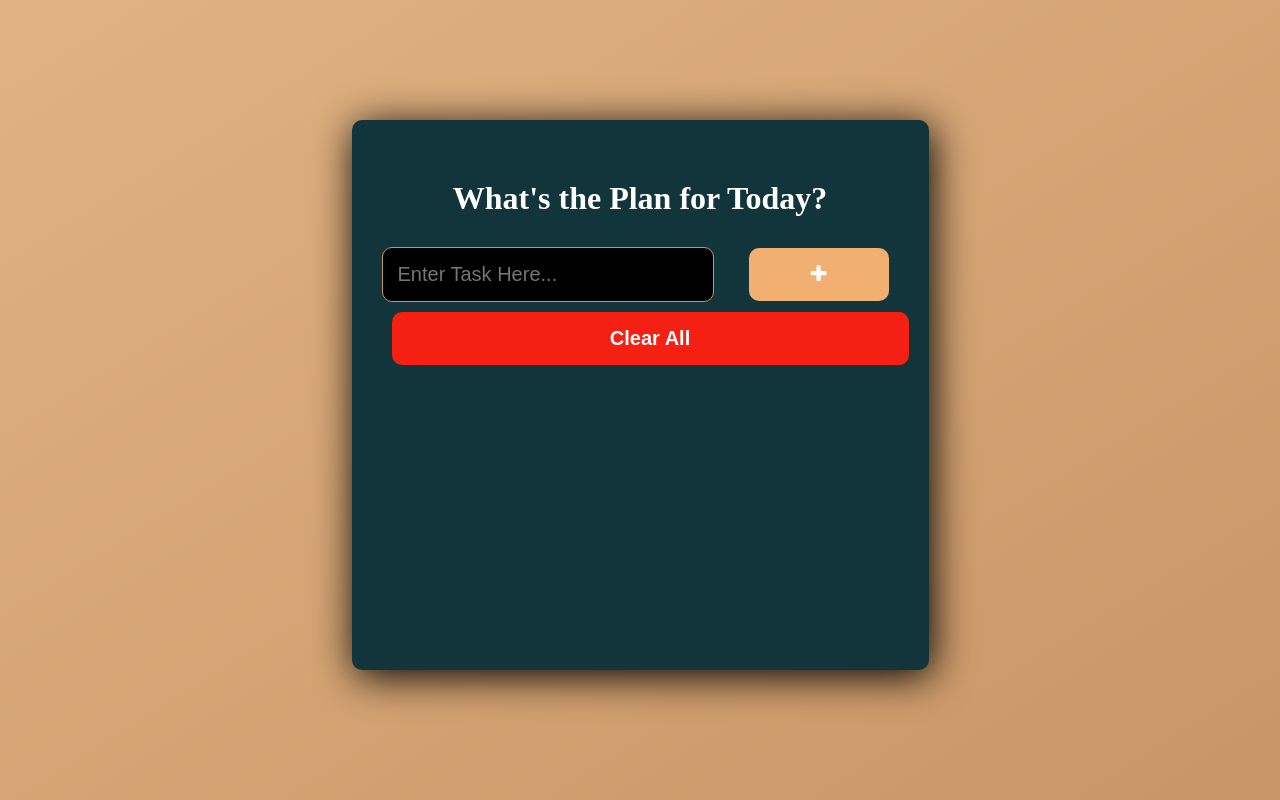
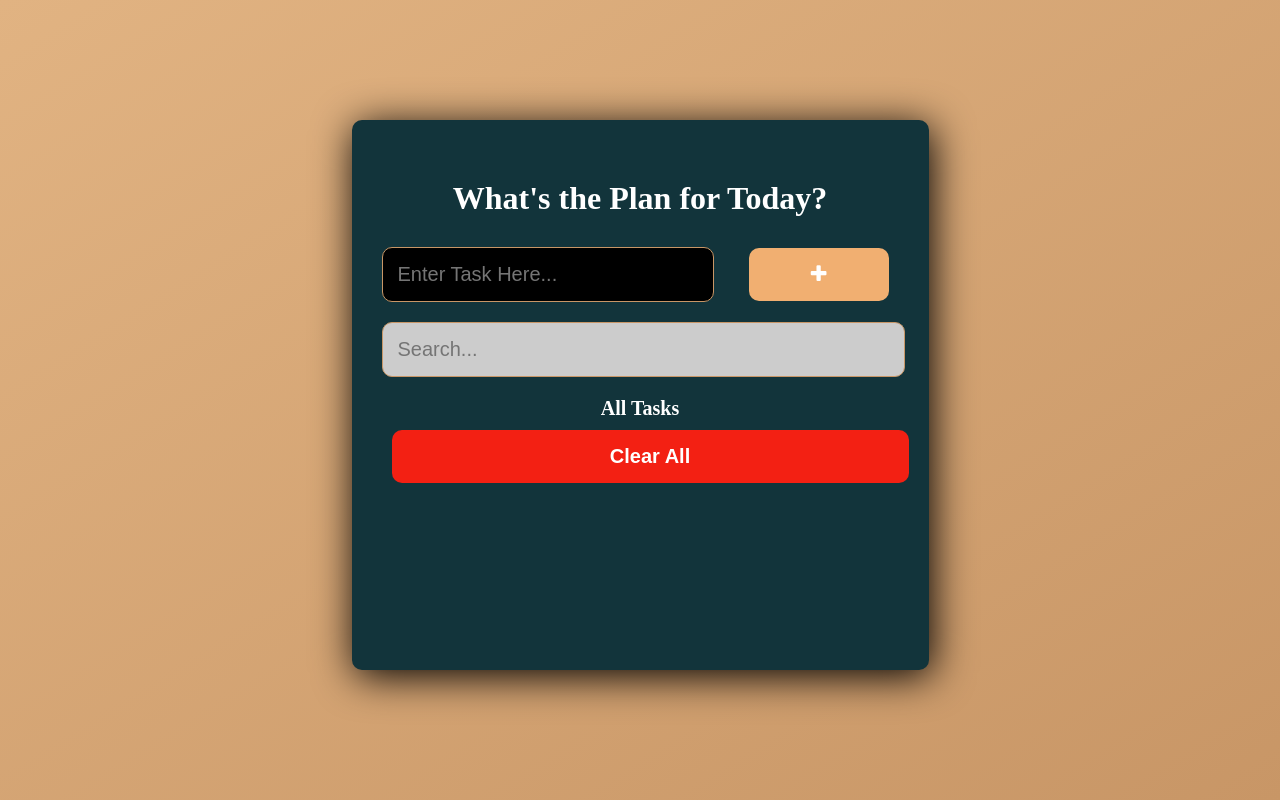
Before and after one commit to kennedyowusu/todo-list-reactjs-application, a React (Create React App) app: page / in a window 1280 px wide. Built offline with nearby package versions, Linux system fonts and the light colour scheme.

Commit message:
add search field

```diff
--- a/src/App.css
+++ b/src/App.css
@@ -135,3 +135,15 @@
 input:focus, button:focus {
   outline: none,;
 }
+
+.search-input {
+  width: 95%;
+  padding: 15px;
+  margin-right: 25px;
+  margin-top: 20px;
+  font-size: 20px;
+  color: #000;
+  background-color: #ccc;
+  border: 1px solid #c89666;
+  border-radius: 10px;
+}
--- a/src/components/Content.js
+++ b/src/components/Content.js
@@ -2,6 +2,7 @@ import React, {  useState } from 'react'
 import AddTaskForm from './AddTaskForm'
 import TaskItems from './TaskItems'
 import Footer from './Footer'
+import Search from './Search'
 
 function Content() {
 
@@ -19,6 +20,8 @@ function Content() {
   // toggleSubmitButton is the id of the task that the user wants to edit
   // setToggleSubmitButton is the function that toggles the edit mode
   const [toggleSubmitButton, setToggleSubmitButton] = useState(false);
+
+  const [searchTerm, setSearchTerm] = useState('');
 
   const saveToLocalStorage = (taskInfo) => {
     setExistingList(taskInfo);
@@ -113,6 +116,7 @@ function Content() {
 
   return (
     <section>
+
       <AddTaskForm
         handleSubmit={handleSubmit}
         newListTitle={newListTitle}
@@ -122,6 +126,14 @@ function Content() {
         }
 
       />
+
+      <Search
+        searchTerm={searchTerm}
+        setSearchTerm={setSearchTerm}
+      />
+
+      <h2 style={{ color: 'white', fontSize: '20px', textAlign: 'center', marginTop: '20px' }}>All Tasks</h2>
+
       <TaskItems
         existingList = {
           existingList
--- /dev/null
+++ b/src/components/Search.js
@@ -0,0 +1,18 @@
+import React from 'react'
+
+const Search = ({ searchTerm, setSearchTerm }) => {
+
+ return (
+  <form>
+   <input
+    type="text"
+    placeholder="Search..."
+    className="search-input"
+    value={searchTerm}
+    onChange={(e) => setSearchTerm(e.target.value)}
+    />
+  </form>
+ )
+}
+
+export default Search
```
